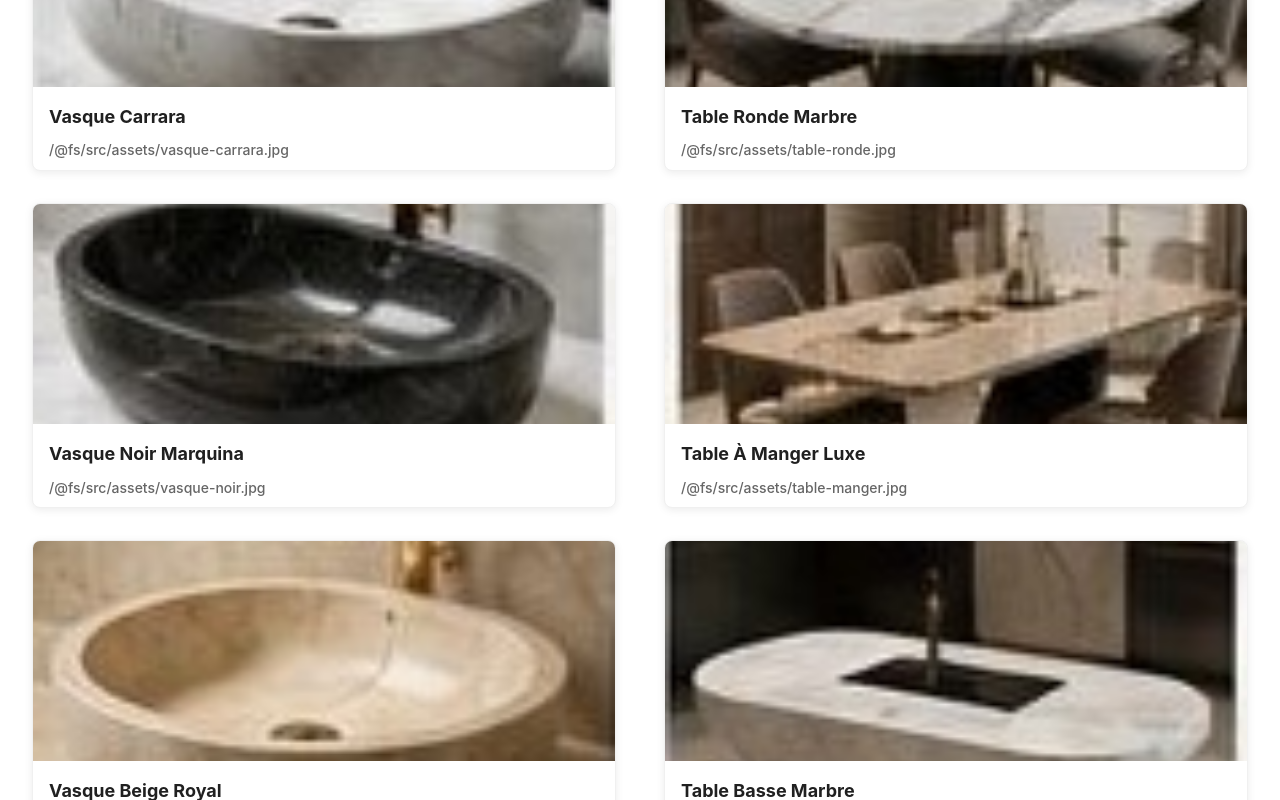
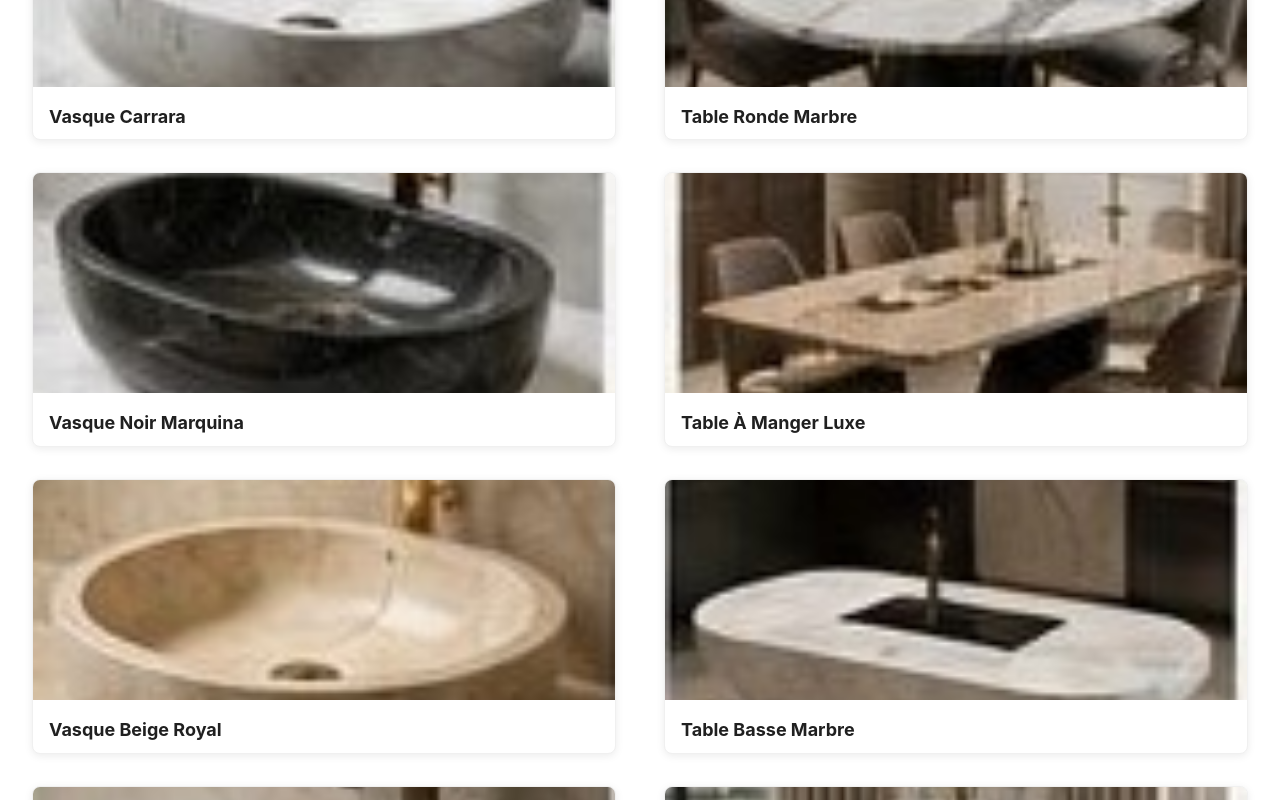
Before and after one commit to Telmouttaqi/ben-brahim-marbre-website, a React (Vite) app: page / in a window 1280 px wide. Shown: the part 3760-4560 px from the top of the page. Built offline with nearby package versions, Linux system fonts and the light colour scheme.

Commit message:
Fix ProductCard array length detection for vasques and tables

```diff
--- a/src/components/ProductCard.jsx
+++ b/src/components/ProductCard.jsx
@@ -1,9 +1,12 @@
 import React from 'react';
 
 export default function ProductCard({ item }) {
-  const [name, locationOrImage, imageOrUndefined] = item;
-  const image = imageOrUndefined || locationOrImage;
-  const location = typeof locationOrImage === 'string' ? locationOrImage : null;
+  const [name, secondElement, thirdElement] = item;
+
+  // Determine if we have 3 elements (name, location, image) or 2 elements (name, image)
+  const hasThreeElements = item.length === 3;
+  const location = hasThreeElements ? secondElement : null;
+  const image = hasThreeElements ? thirdElement : secondElement;
 
   return (
     <article className="card">
```
